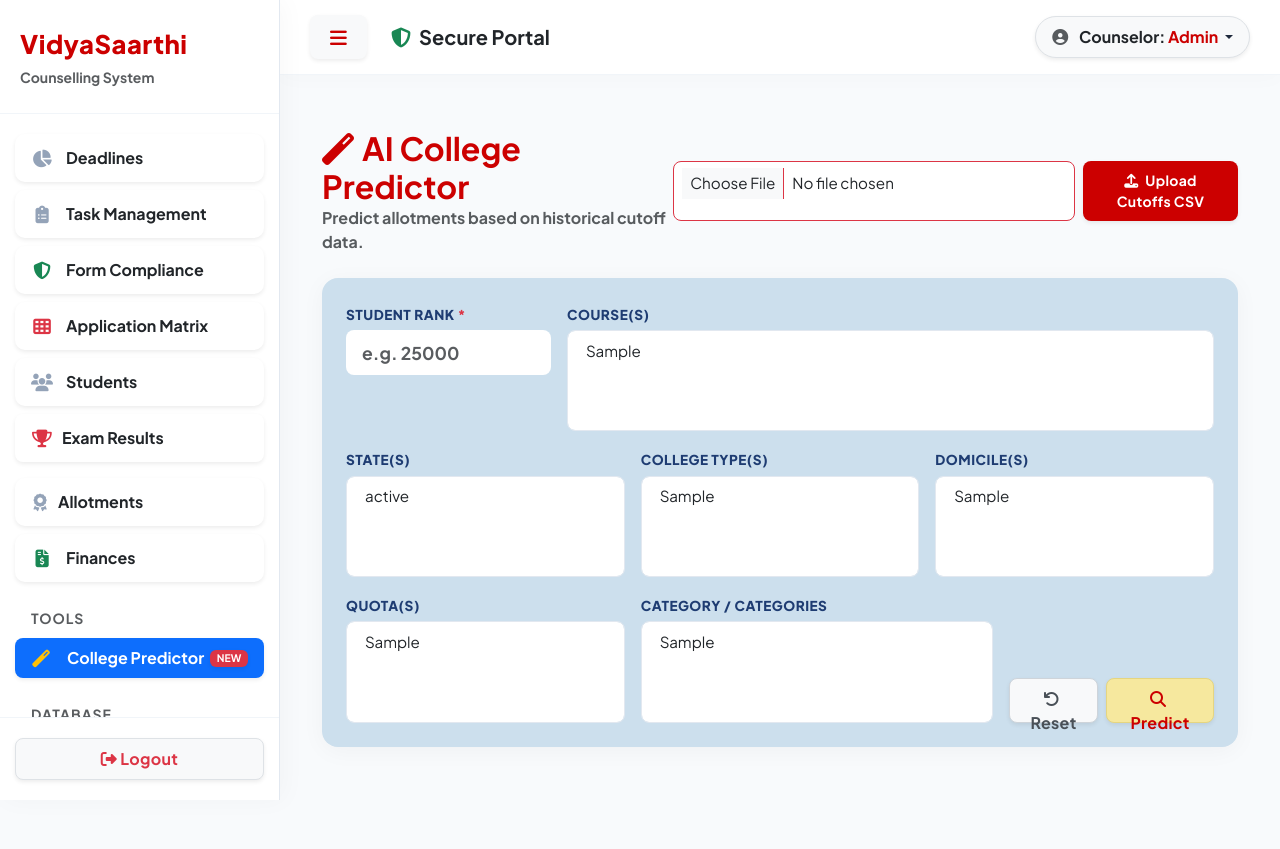
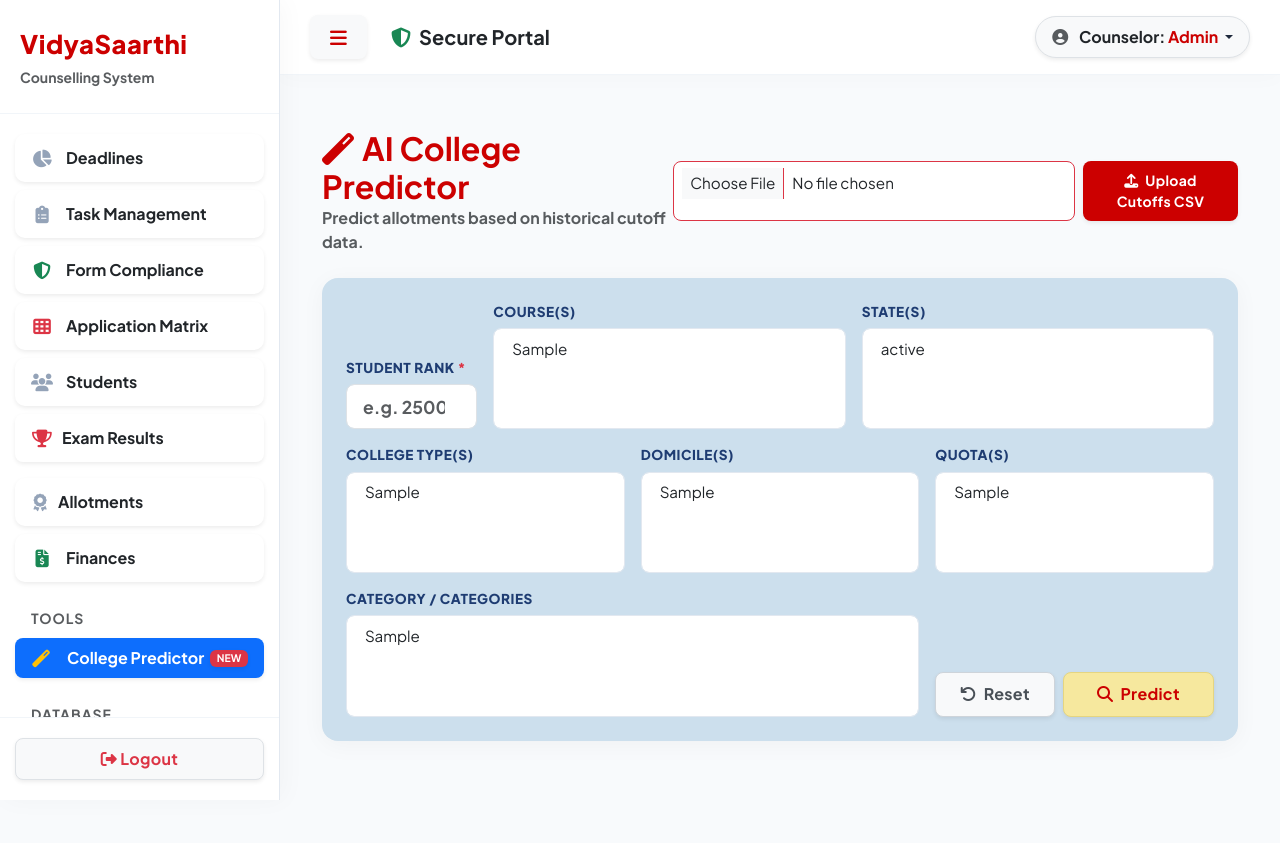
Before and after one commit to vidyaSaarthi/vs_sms, a Flask app: page /predictor in a window 1280 px wide. After the commit the page ends 800 px from the top, so only its background shows below. Run offline with Flask 3, Linux system fonts and the light colour scheme; a user stored in the database is signed in; tables that the repository leaves empty hold one stand-in row (values such as "Sample post"); some libraries are stand-ins or nearby versions.

Commit message:
10.92 - predictor functionlaity

```diff
--- a/templates/predictor.html
+++ b/templates/predictor.html
@@ -6,15 +6,18 @@
 <script src="https://cdn.jsdelivr.net/npm/choices.js/public/assets/scripts/choices.min.js"></script>
 
 <style>
-    /* Styling for Multi-Select Elements to match Brand */
-    .choices__inner { border-radius: 8px; border-color: #dee2e6; background-color: #fff; min-height: 45px;}
-    .choices__list--multiple .choices__item { background-color: #cc0000; border: 1px solid #a30000; border-radius: 4px; }
+    /* 🚨 FIXED: Overrides the default Choices.js margin that breaks vertical alignment */
+    .choices { margin-bottom: 0 !important; }
+    .choices__inner { border-radius: 8px; border-color: #dee2e6; background-color: #fff; min-height: 45px; padding-bottom: 0px !important;}
+    .choices__list--multiple .choices__item { background-color: #cc0000; border: 1px solid #a30000; border-radius: 4px; margin-bottom: 0; }
     .choices[data-type*="select-multiple"] .choices__button { border-left: 1px solid rgba(255,255,255,0.3); }
-    .filter-label { font-size: 0.85rem; text-transform: uppercase; color: #1e3c72; font-weight: 800; letter-spacing: 0.5px; margin-bottom: 5px;}
+
+    .filter-label { display: block; font-size: 0.85rem; text-transform: uppercase; color: #1e3c72; font-weight: 800; letter-spacing: 0.5px; margin-bottom: 6px;}
+    .custom-rank-input { height: 45px !important; border-radius: 8px; border: 1px solid #dee2e6; }
 
     /* 🚨 BULLETPROOF PDF EXPORT STYLES */
     .pdf-export-mode {
-        width: 1100px !important; /* Force a strict Landscape A4 width */
+        width: 1100px !important;
         max-width: 1100px !important;
         margin: 0 !important;
         padding: 0 !important;
@@ -27,20 +30,19 @@
         margin: 0 !important;
     }
     .pdf-export-mode .table {
-        table-layout: fixed !important; /* Force strict column widths */
+        table-layout: fixed !important;
         width: 100% !important;
         max-width: 100% !important;
         margin-bottom: 0 !important;
     }
     .pdf-export-mode th,
     .pdf-export-mode td {
-        white-space: normal !important; /* Allow text wrapping */
+        white-space: normal !important;
         word-wrap: break-word !important;
         vertical-align: middle !important;
-        font-size: 0.8rem !important; /* Shrink font slightly for PDF */
+        font-size: 0.8rem !important;
         padding: 10px 8px !important;
     }
-    /* Lock specific column widths so College Name doesn't get squished */
     .pdf-export-mode th:nth-child(4),
     .pdf-export-mode td:nth-child(4) {
         width: 25% !important;
@@ -68,26 +70,29 @@
     <div class="card shadow-sm border-0 mb-4" style="background-color: #ccdfed; border-radius: 12px;">
         <div class="card-body p-4">
             <form id="predictorForm" onsubmit="event.preventDefault(); runPrediction();">
-                <div class="row g-3">
-                    <div class="col-md-3">
+
+                <div class="row g-3 align-items-end mb-3">
+                    <div class="col-md-2">
                         <label class="filter-label">Student Rank <span class="text-danger">*</span></label>
-                        <input type="number" id="rankInput" class="form-control fw-bold border-0 shadow-sm" style="height: 45px; font-size: 1.1rem; color: #cc0000;" placeholder="e.g. 25000" required min="1">
+                        <input type="number" id="rankInput" class="form-control fw-bold shadow-sm custom-rank-input" style="font-size: 1.1rem; color: #cc0000;" placeholder="e.g. 25000" required min="1">
                     </div>
 
-                    <div class="col-md-9">
+                    <div class="col-md-5">
                         <label class="filter-label">Course(s)</label>
                         <select id="courseFilter" multiple class="form-control">
                             {% for c in courses %}<option value="{{ c }}">{{ c }}</option>{% endfor %}
                         </select>
                     </div>
 
-                    <div class="col-md-4">
+                    <div class="col-md-5">
                         <label class="filter-label">State(s)</label>
                         <select id="stateFilter" multiple class="form-control">
                             {% for s in states %}<option value="{{ s }}">{{ s }}</option>{% endfor %}
                         </select>
                     </div>
+                </div>
 
+                <div class="row g-3 align-items-end mb-3">
                     <div class="col-md-4">
                         <label class="filter-label">College Type(s)</label>
                         <select id="typeFilter" multiple class="form-control">
@@ -108,16 +113,18 @@
                             {% for q in quotas %}<option value="{{ q }}">{{ q }}</option>{% endfor %}
                         </select>
                     </div>
+                </div>
 
-                    <div class="col-md-5">
+                <div class="row g-3 align-items-end">
+                    <div class="col-md-8">
                         <label class="filter-label">Category / Categories</label>
                         <select id="categoryFilter" multiple class="form-control">
                             {% for c in categories %}<option value="{{ c }}">{{ c }}</option>{% endfor %}
                         </select>
                     </div>
 
-                    <div class="col-md-3 d-flex align-items-end justify-content-end gap-2">
-                        <button type="button" onclick="clearFilters()" class="btn btn-light fw-bold shadow-sm px-3" style="height: 45px; border: 1px solid #ced4da; color: #495057;">
+                    <div class="col-md-4 d-flex gap-2">
+                        <button type="button" onclick="clearFilters()" class="btn btn-light fw-bold shadow-sm px-4" style="height: 45px; border: 1px solid #ced4da; color: #495057;">
                             <i class="fas fa-undo me-1"></i> Reset
                         </button>
                         <button type="submit" id="predictBtn" class="btn fw-bold shadow-sm flex-grow-1" style="background-color: #f6e89e; color: #cc0000; border: 1px solid #e5d580; height: 45px;">
@@ -164,7 +171,7 @@
 
 <script>
 // 1. Initialize Multi-Select Libraries
-const choiceConfig = { removeItemButton: true, searchEnabled: true, placeholderValue: 'Select...' };
+const choiceConfig = { removeItemButton: true, searchEnabled: true, placeholderValue: 'Select Options...' };
 const cCourse = new Choices('#courseFilter', choiceConfig);
 const cState = new Choices('#stateFilter', choiceConfig);
 const cType = new Choices('#typeFilter', choiceConfig);
@@ -172,14 +179,13 @@ const cDom = new Choices('#domicileFilter', choiceConfig);
 const cQuota = new Choices('#quotaFilter', choiceConfig);
 const cCat = new Choices('#categoryFilter', choiceConfig);
 
-// Define the strict top-down hierarchy
+// Strict top-down hierarchy
 const hierarchy = ['course', 'state', 'type', 'domicile', 'quota', 'category'];
 const instances = {
     'course': cCourse, 'state': cState, 'type': cType,
     'domicile': cDom, 'quota': cQuota, 'category': cCat
 };
 
-// Function to instantly wipe all selections
 function clearFilters() {
     document.getElementById('rankInput').value = '';
     Object.values(instances).forEach(inst => inst.removeActiveItems());
@@ -316,7 +322,7 @@ async function runPrediction() {
     }
 }
 
-// 🚨 PDF GENERATOR WITH STRICT ALIGNMENT
+// 🚨 LIVE-INJECTION PDF GENERATOR
 function downloadPDF() {
     const btn = document.getElementById('downloadPdfBtn');
     const originalText = btn.innerHTML;
@@ -340,9 +346,9 @@ function downloadPDF() {
     `;
     element.insertBefore(headerDiv, element.firstChild);
 
-    // PDF Configuration - Enforce strict zero-scroll, strict width
+    // PDF Configuration
     const opt = {
-      margin:       0.2, // Tiny margin so the table utilizes the whole page
+      margin:       0.2,
       filename:     `VidyaSaarthi_Predictions_Rank_${rank}.pdf`,
       image:        { type: 'jpeg', quality: 1.0 },
       html2canvas:  { scale: 2, useCORS: true, scrollY: 0, scrollX: 0, windowWidth: 1100 },
```
